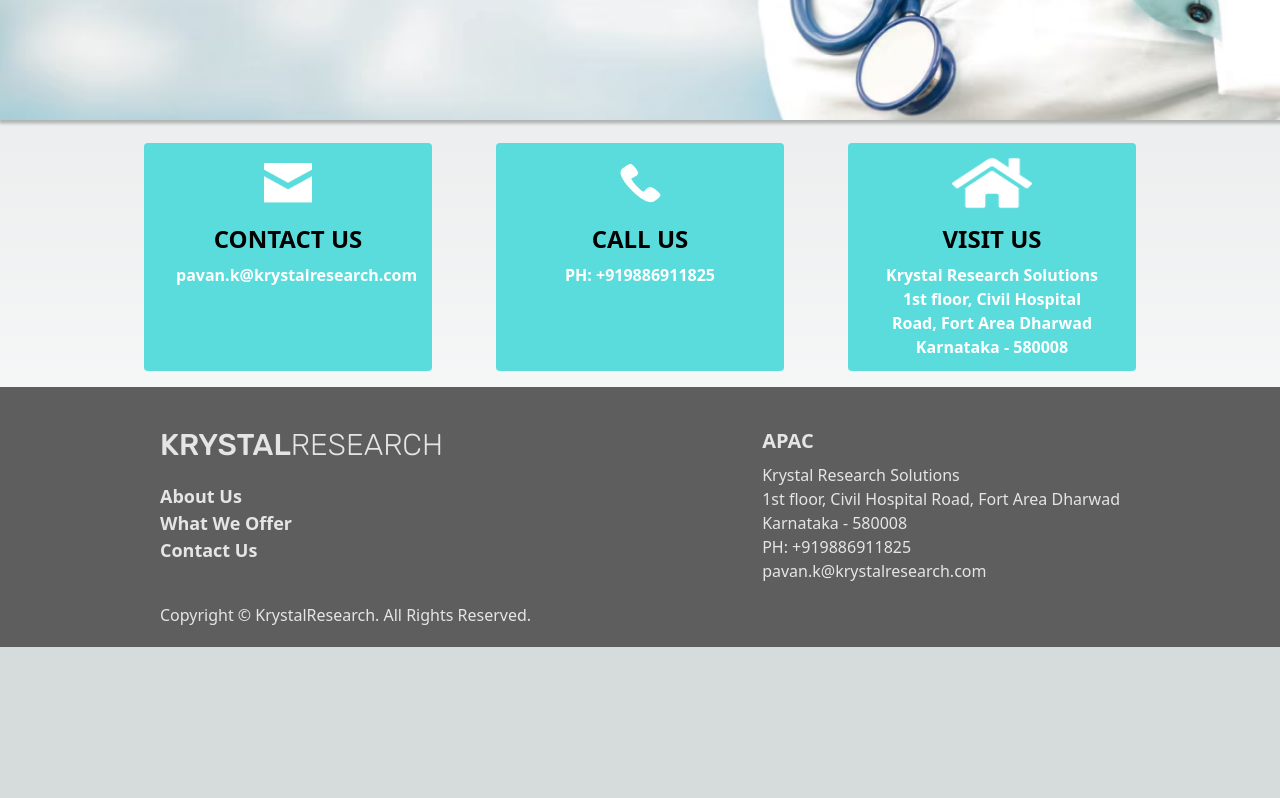
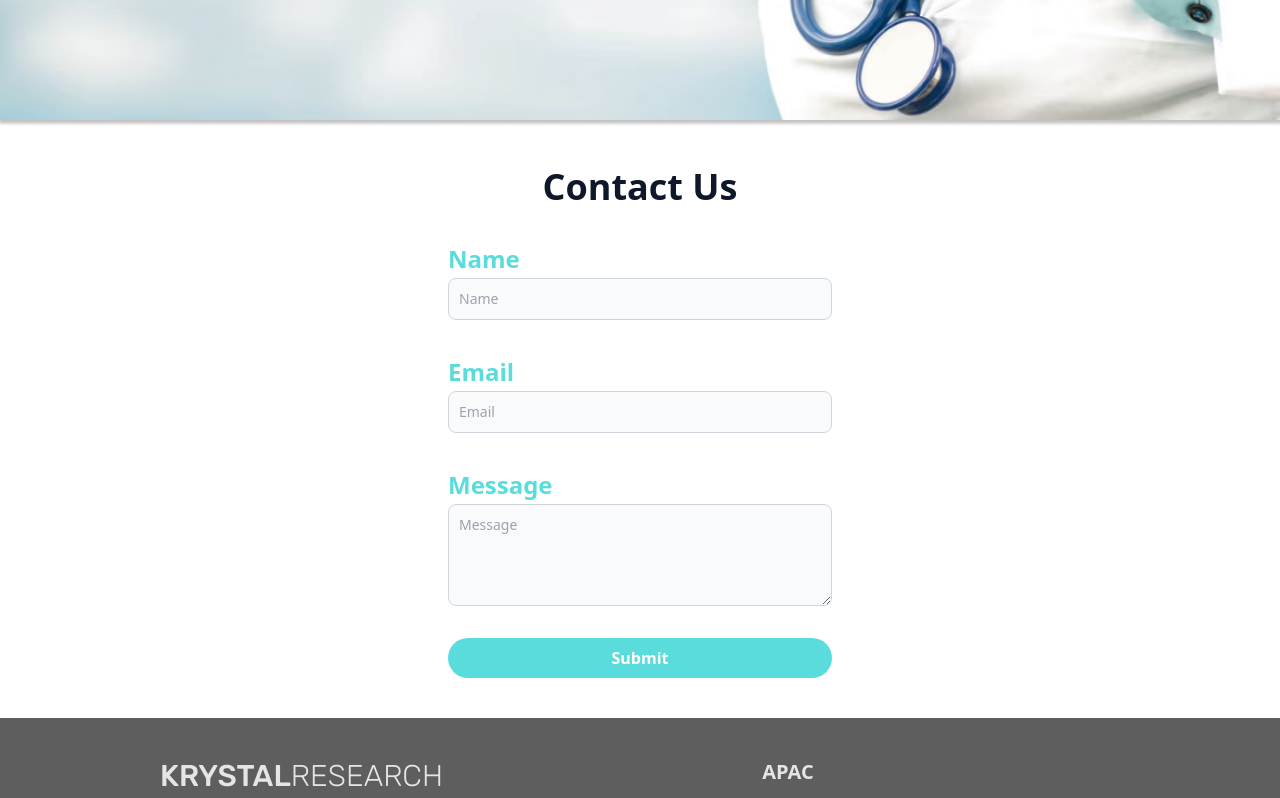
Before and after one commit to Danishap07/krystalResearch, a Next.js app: page /contact-us in a window 1280 px wide. Shown: the part 480-1278 px from the top of the page. Before the commit the page ends 1127 px from the top, so only its background shows below. Built offline with nearby package versions, Linux system fonts and the light colour scheme.

Commit message:
final_commit

```diff
--- /dev/null
+++ b/src/components/successPopupModal.js
@@ -0,0 +1,27 @@
+import React from 'react'
+import Image from 'next/image'
+
+function SuccessPopupModal() {
+    return (
+        <div id="popup-modal" tabIndex="-1" className="fixed top-0 left-0 right-0 z-50 hidden p-4 overflow-x-hidden overflow-y-auto md:inset-0 h-[calc(100%-1rem)] max-h-full">
+            <div className="relative w-full max-w-md max-h-full">
+                <div className="relative bg-white rounded-lg shadow dark:bg-gray-700">
+                    <button type="button" className="absolute top-3 right-2.5 text-gray-400 bg-transparent hover:bg-gray-200 hover:text-gray-900 rounded-lg text-sm w-8 h-8 ml-auto inline-flex justify-center items-center dark:hover:bg-gray-600 dark:hover:text-white" data-modal-hide="popup-modal">
+                        <Image src='/assets/success_modal_img.jpg' width={50} height={50} alt='Success Image' />
+                        <span className="sr-only">Close modal</span>
+                    </button>
+                    <div className="p-6 text-center">
+
+                        <h3 className="mb-5 text-lg font-normal text-gray-500 dark:text-gray-400">Are you sure you want to delete this product?</h3>
+                        <button data-modal-hide="popup-modal" type="button" className="text-white bg-red-600 hover:bg-red-800 focus:ring-4 focus:outline-none focus:ring-red-300 dark:focus:ring-red-800 font-medium rounded-lg text-sm inline-flex items-center px-5 py-2.5 text-center mr-2">
+                            Yes, I'm sure
+                        </button>
+                        <button data-modal-hide="popup-modal" type="button" className="text-gray-500 bg-white hover:bg-gray-100 focus:ring-4 focus:outline-none focus:ring-gray-200 rounded-lg border border-gray-200 text-sm font-medium px-5 py-2.5 hover:text-gray-900 focus:z-10 dark:bg-gray-700 dark:text-gray-300 dark:border-gray-500 dark:hover:text-white dark:hover:bg-gray-600 dark:focus:ring-gray-600">No, cancel</button>
+                    </div>
+                </div>
+            </div>
+        </div>
+    )
+}
+
+export default SuccessPopupModal
--- a/src/pages/contact-us.js
+++ b/src/pages/contact-us.js
@@ -1,25 +1,151 @@
-import React from 'react'
+import React, { useState } from 'react'
 import Head from 'next/head';
 import Image from 'next/image';
+import axios from 'axios';
+import SuccessPopupModal from '@/components/successPopupModal';
 
 function Contactus() {
+  const [name, set_name] = useState('')
+  const [email, set_email] = useState('')
+  const [message, set_message] = useState("")
+  const [err_name, set_err_name] = useState("")
+  const [err_email, set_err_email] = useState("")
+  const [err_message, set_err_message] = useState("")
+  const [show_modal, set_show_modal] = useState(false)
+  const [submit_button, set_submit_button] = useState("Submit")
+
+  const submitForm = async () => {
+    set_err_name("")
+    set_err_email("")
+    set_err_message("")
+
+    var formIsValid = true;
+    if(name == "") {
+      set_err_name("Name is required.")
+      return formIsValid = false
+    }
+    else if(name.length < 3) {
+      set_err_name("Atleast 3 characters are required.")
+      return formIsValid = false
+    }
+    else if(email == "") {
+      set_err_email("Email is required.")
+      return formIsValid = false
+    }
+    else if(/^([A-Za-z0-9_\-\.])+\@([A-Za-z0-9_\-\.])+\.([A-Za-z]{2,4})$/.test(email) == false) {
+      set_err_email("Email must be an valid email.")
+      return formIsValid = false
+    }
+    else if(message == "") {
+      set_err_message("Message is required.")
+      return formIsValid = false
+    }
+    else if(message.length < 20) {
+      set_err_message("Message must be atleast 20 characters of length.")
+      return formIsValid = false
+    }
+    console.log("first", )
+
+    const data = {
+      name: name,
+      email: email,
+      message: message
+    }
+
+    const reqHeaders = {
+      Headers: {
+        "Content-Type": "appliction/json"
+      }
+    }
+
+    const res = await axios.post('https://krystal-research-backend.onrender.com/api/contact-us', data, reqHeaders)
+    if(res.status == 201) {
+      console.log(res.data.message)
+      set_name("")
+      set_email("")
+      set_message("")
+      set_show_modal(true)
+    }
+    else {
+      console.log(res.data.message)
+    }
+
+  }
   return (
     <>
       <Head>
         <title>KrystalReseach || Contact-Us</title>
         {/* <link rel="icon" href="/favicon.ico" /> */}
       </Head>
-      <div className='w-full relative'>
+      { show_modal?
+      <>
+      <div className="w-screen bg-gray-500 bg-opacity-50  flex justify-center items-center overflow-x-hidden overflow-y-auto fixed inset-0 z-50 outline-none focus:outline-none">
+      <div className="relative w-full max-w-md max-h-full">
+        <div className="relative bg-white rounded-lg shadow dark:bg-gray-700">
+            <button type="button" className="absolute top-3 right-2.5 text-gray-400 bg-transparent hover:bg-gray-200 hover:text-gray-900 rounded-lg text-sm w-8 h-8 ml-auto inline-flex justify-center items-center dark:hover:bg-gray-600 dark:hover:text-white" data-modal-hide="popup-modal" onClick={() => set_show_modal(false)} >
+                <svg className="w-3 h-3" aria-hidden="true" xmlns="http://www.w3.org/2000/svg" fill="none" viewBox="0 0 14 14">
+                    <path stroke="currentColor" strokeLinecap="round" strokeLinejoin="round" strokeWidth="2" d="m1 1 6 6m0 0 6 6M7 7l6-6M7 7l-6 6"/>
+                </svg>
+                <span className="sr-only">Close modal</span>
+            </button>
+            <div className="p-6 text-center ">
+                {/* <svg className="mx-auto mb-4 text-gray-400 w-12 h-12 dark:text-gray-200" aria-hidden="true" xmlns="http://www.w3.org/2000/svg" fill="none" viewBox="0 0 20 20">
+                    <path stroke="currentColor" strokeLinecap="round" strokeLinejoin="round" strokeWidth="2" d="M10 11V6m0 8h.01M19 10a9 9 0 1 1-18 0 9 9 0 0 1 18 0Z"/>
+                </svg> */}
+                <div className='flex justify-center mt-6 mb-3'>
+                <Image className='' src='/assets/success_modal_img.jpg' width={120} height={120} alt='success' />
+                </div>
+                <h3 className="mb-5 text-lg font-normal text-gray-500 dark:text-gray-400">Thank You for contacting Krystal Research Solutions. <br/> </h3>
+                <button data-modal-hide="popup-modal" type="button" className="text-white bg-[#5bdcdc] hover:underline hover:underline-offset-8 decoration-2 focus:ring-4 focus:outline-none  dark:focus:ring-[#5bdcdc] font-medium rounded-lg text-sm inline-flex items-center px-16 py-2.5 text-center mr-2" onClick={() => set_show_modal(false)}>
+                    Done!
+                </button>
+                {/* <button data-modal-hide="popup-modal" type="button" className="text-gray-500 bg-white hover:bg-gray-100 focus:ring-4 focus:outline-none focus:ring-gray-200 rounded-lg border border-gray-200 text-sm font-medium px-5 py-2.5 hover:text-gray-900 focus:z-10 dark:bg-gray-700 dark:text-gray-300 dark:border-gray-500 dark:hover:text-white dark:hover:bg-gray-600 dark:focus:ring-gray-600">No, cancel</button> */}
+            </div>
+        </div>
+    </div>
+      </div>
+    </>
+        :
+        null }
+
+      <div className='w-full relative bg-white pb-10'>
         <div className='absolute py-2 lg:py-8'>
           <div className="md:mx-[14%] mx-4 text-center sm:py-10">
             {/* <p>hello guys</p> */}
             <h3 className='text-[#5bdcdc] lg:text-5xl sm:text-3xl text-xl font-bold'>CONTACT US:</h3>
             <h2 className='mx-4 pt-4 lg:text-5xl sm:text-3xl text-xl tracking-wide text-[#616663] font-bold leading-tight'>Need an expert you are more than welcomed to leave your contact info and we will be in touch shortly.</h2>
           </div>
+        </div>
+        <Image src='/assets/contactimg.png' layout='responsive' objectFit='cover' width={1500} height={300} alt='home'/>
+        <h2 className='text-4xl text-center font-semibold text-slate-900 pt-10'>Contact Us</h2>
 
+        <div className='pt-8 flex justify-center '>
+          <div>
+          <h5 className='text-2xl font-semibold leading-relaxed text-[#5bdcdc]'>Name</h5>
+          <input className="block p-2.5 w-64 md:w-96 text-sm text-gray-900 bg-gray-50 rounded-lg border border-gray-300 focus:ring-blue-500 focus:border-blue-500 dark:bg-gray-700 dark:border-gray-600 dark:placeholder-gray-400 dark:text-white dark:focus:ring-blue-500 dark:focus:border-blue-500" type="text" placeholder='Name' value={name} onChange={(e)=> set_name(e.target.value)} />
+          <h6 className='text-red-600 font-normal text-sm pl-2'>{err_name}</h6>
+          </div>
         </div>
-        <Image src='/assets/contactimg.png' width={1350} height={300} alt='home'/>
-        <div className='md:flex mx-8 justify-between md:mx-32'>
+        <div className='pt-8 flex justify-center '>
+          <div>
+          <h5 className='text-2xl font-semibold leading-relaxed text-[#5bdcdc]'>Email</h5>
+          <input className="block p-2.5 w-64 md:w-96 text-sm text-gray-900 bg-gray-50 rounded-lg border border-gray-300 focus:ring-blue-500 focus:border-blue-500 dark:bg-gray-700 dark:border-gray-600 dark:placeholder-gray-400 dark:text-white dark:focus:ring-blue-500 dark:focus:border-blue-500" type="email" placeholder='Email' value={email} onChange={(e) => set_email(e.target.value)} />
+          <h6 className='text-red-600 font-normal text-sm pl-2'>{err_email}</h6>
+          </div>
+        </div>
+        <div className='pt-8 flex justify-center '>
+          <div>
+          <h5 className='text-2xl font-semibold leading-relaxed text-[#5bdcdc]'>Message</h5>
+          <textarea rows='4' className="block p-2.5 w-64 md:w-96 text-sm text-gray-900 bg-gray-50 rounded-lg border border-gray-300 focus:ring-blue-500 focus:border-blue-500 dark:bg-gray-700 dark:border-gray-600 dark:placeholder-gray-400 dark:text-white dark:focus:ring-blue-500 dark:focus:border-blue-500" type="text" placeholder='Message' value={message} onChange={(e) => set_message(e.target.value)} />
+          <h6 className='text-red-600 font-normal text-sm pl-2'>{err_message}</h6>
+          </div>
+        </div>
+        <div className='pt-8 flex justify-center '>
+          <div>
+          <button className='w-64 md:w-96 bg-[#5bdcdc] hover:underline hover:underline-offset-8 decoration-2 text-white font-bold py-2 px-4 rounded-full focus:disabled:opacity-75' onClick={() => submitForm()}>Submit</button>
+          </div>
+        </div>
+        {/* <div className='md:flex mx-8 justify-between md:mx-32'>
           <div className='w-72 bg-[#5BDCDC] mx-4 text-center rounded my-4'>
           <div className='flex justify-center'>
             <Image className='w-20 h-20 py-5 px-4' src='/assets/mail_icon.png' width={40} height={35} alt='home'/>
@@ -43,7 +169,7 @@
             <p className='text-white px-8 font-semibold'>1st floor, Civil Hospital Road, Fort Area Dharwad</p>
             <p className='text-white px-8 pb-3 font-semibold'>Karnataka - 580008</p>
           </div>
-        </div>
+        </div> */}
       </div>
     </>
   )
--- a/src/pages/index.js
+++ b/src/pages/index.js
@@ -24,7 +24,7 @@
             <Link href='/what-we-offer'><button className='mt-2 lg:mt-20 bg-[#5bdcdc] hover:underline hover:underline-offset-8 decoration-2 text-white font-bold py-2 px-4 rounded-full'>What We Offer</button></Link>
           </div>
         </div>
-        <Image src='/assets/homepage.png' width={1500} height={300} alt='home doc' />
+        <Image src='/assets/homepage.png' layout='responsive' objectFit='cover' width={1500} height={300} alt='home doc' />
 
       </div>
       <div className='max-w-screen mx-auto py-8 bg-white'>
--- a/src/styles/globals.css
+++ b/src/styles/globals.css
@@ -25,3 +25,7 @@
     )
     rgb(var(--background-start-rgb));
 }
+
+h5 {
+  font-weight: 200;
+}
```
Also changed, not shown: package.json (+6 -5 lines), public/assets/success_modal_img.jpg (added), 1 other file (tests, documents, lock files or other folders).
